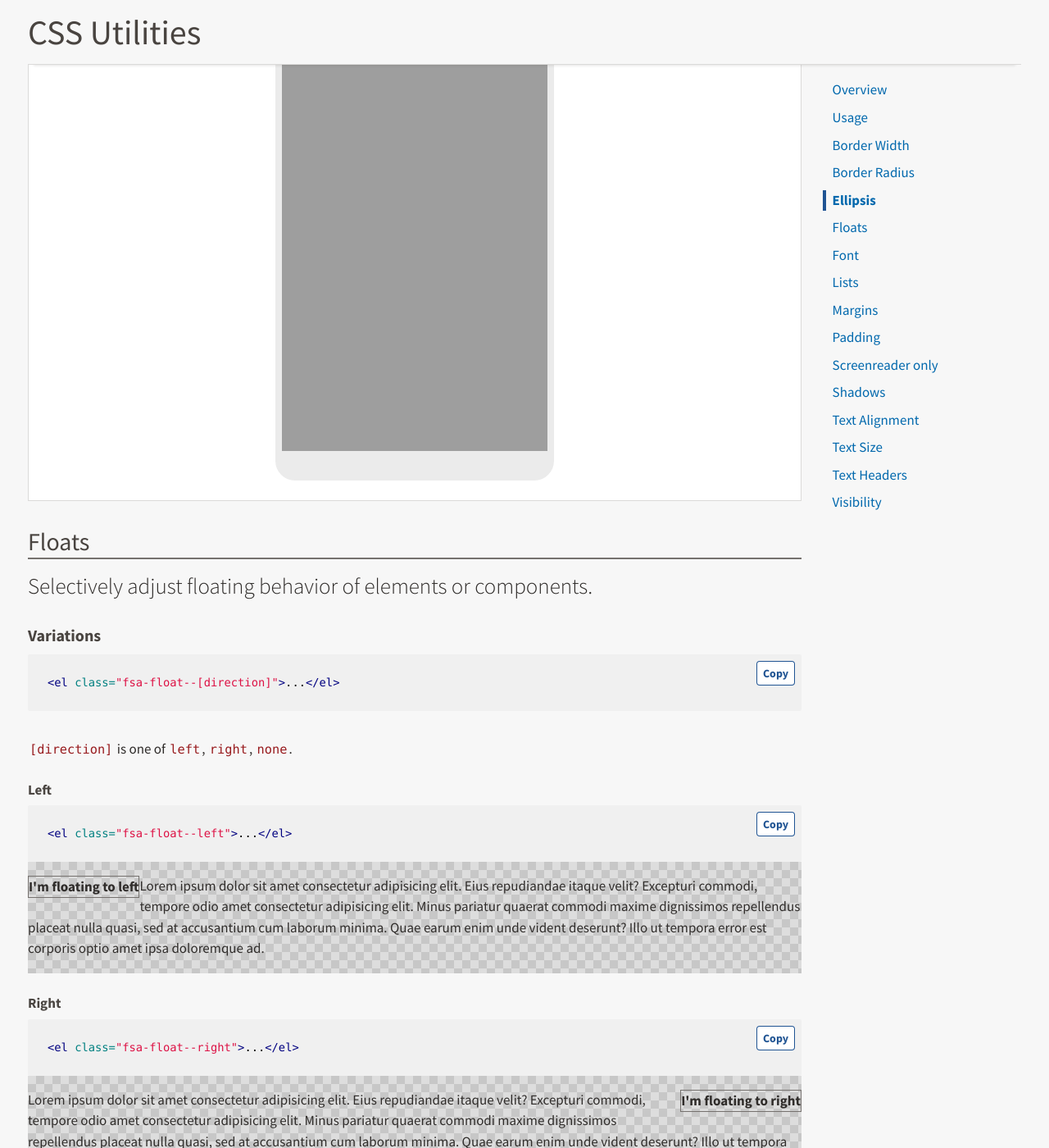
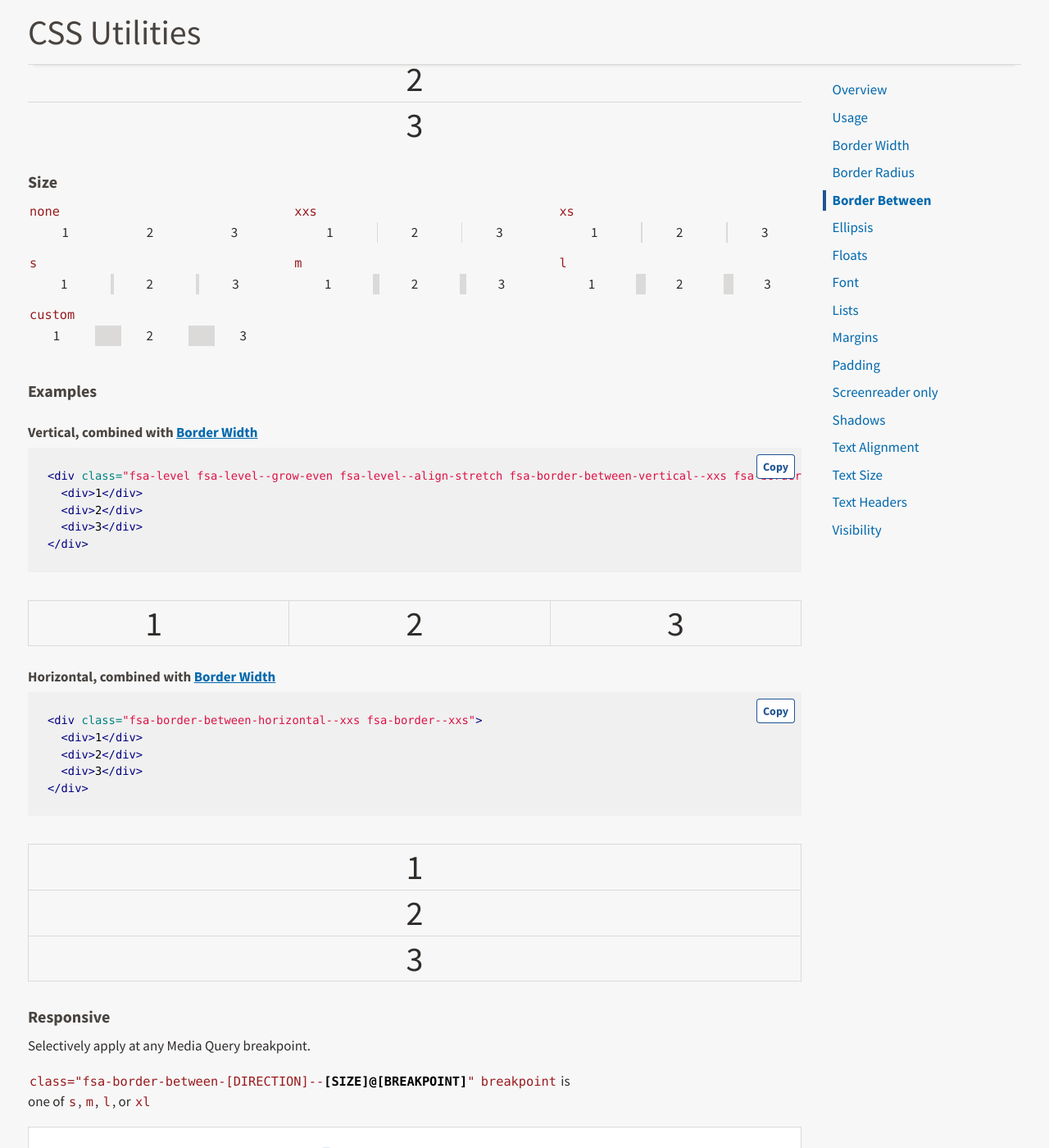
Before and after one commit to USDA-FSA/fsa-design-system, a Jekyll site: the page built from utilities/index.md, in a window 1280 px wide and 1400 px high, scrolled down 6096 px. Shown: the whole window at 82% size. Built offline with Jekyll 4.4.1, drawn with Linux system fonts in a browser that asks for light colours; some of the changed text lies outside the part shown.

Commit message:
CSS Utility: Border Between doc'd [closes ##25]

````diff
--- a/utilities/index.md
+++ b/utilities/index.md
@@ -287,6 +287,163 @@ https://usda-fsa.github.io/fsa-style/demo/rwd__border-radius.html
 {% endcapture %}
 
 {% include rwd-viewer.html %}
+
+
+## Border Between
+
+<p class="fsa-text--lead">Selectively add or adjust borders <strong>between</strong> blocks of content.</p>
+
+### Direction
+
+#### Vertical
+
+```html
+<element class="fsa-border-between-vertical--[SIZE]">
+  <el>1</el>
+  <!-- border appears here -->
+  <el>2</el>
+  <!-- border appears here -->
+  <el>3</el>
+</element>
+```
+
+<div class="fsa-level fsa-level--grow-even fsa-level--align-stretch fsa-border-between-vertical--xxs">
+  <div class="fsa-text-align--center fsa-text-size--6">1</div>
+  <div class="fsa-text-align--center fsa-text-size--6">2</div>
+  <div class="fsa-text-align--center fsa-text-size--6">3</div>
+</div>
+
+#### Horizontal
+
+```html
+<element class="fsa-border-between-horizontal--[SIZE]">
+  <el>1</el>
+  <!-- border appears here -->
+  <el>2</el>
+  <!-- border appears here -->
+  <el>3</el>
+</element>
+```
+
+<div class="fsa-border-between-horizontal--xxs">
+  <div class="fsa-text-align--center fsa-text-size--6">1</div>
+  <div class="fsa-text-align--center fsa-text-size--6">2</div>
+  <div class="fsa-text-align--center fsa-text-size--6">3</div>
+</div>
+
+### Size
+
+<div class="fsa-grid">
+  <div class="fsa-grid__1 fsa-grid__1/3@m">
+    <code>none</code>
+    <div class="fsa-m-b--s fsa-level fsa-level--grow-even fsa-level--align-stretch fsa-border-between-vertical--none">
+      <div class="fsa-text-align--center">1</div>
+      <div class="fsa-text-align--center">2</div>
+      <div class="fsa-text-align--center">3</div>
+    </div>
+  </div>
+  <div class="fsa-grid__1 fsa-grid__1/3@m">
+    <code>xxs</code>
+    <div class="fsa-m-b--s fsa-level fsa-level--grow-even fsa-level--align-stretch fsa-border-between-vertical--xxs">
+      <div class="fsa-text-align--center">1</div>
+      <div class="fsa-text-align--center">2</div>
+      <div class="fsa-text-align--center">3</div>
+    </div>
+  </div>
+  <div class="fsa-grid__1 fsa-grid__1/3@m">
+    <code>xs</code>
+    <div class="fsa-m-b--s fsa-level fsa-level--grow-even fsa-level--align-stretch fsa-border-between-vertical--xs">
+      <div class="fsa-text-align--center">1</div>
+      <div class="fsa-text-align--center">2</div>
+      <div class="fsa-text-align--center">3</div>
+    </div>
+  </div>
+  <div class="fsa-grid__1 fsa-grid__1/3@m">
+    <code>s</code>
+    <div class="fsa-m-b--s fsa-level fsa-level--grow-even fsa-level--align-stretch fsa-border-between-vertical--s">
+      <div class="fsa-text-align--center">1</div>
+      <div class="fsa-text-align--center">2</div>
+      <div class="fsa-text-align--center">3</div>
+    </div>
+  </div>
+  <div class="fsa-grid__1 fsa-grid__1/3@m">
+    <code>m</code>
+    <div class="fsa-m-b--s fsa-level fsa-level--grow-even fsa-level--align-stretch fsa-border-between-vertical--m">
+      <div class="fsa-text-align--center">1</div>
+      <div class="fsa-text-align--center">2</div>
+      <div class="fsa-text-align--center">3</div>
+    </div>
+  </div>
+  <div class="fsa-grid__1 fsa-grid__1/3@m">
+    <code>l</code>
+    <div class="fsa-m-b--s fsa-level fsa-level--grow-even fsa-level--align-stretch fsa-border-between-vertical--l">
+      <div class="fsa-text-align--center">1</div>
+      <div class="fsa-text-align--center">2</div>
+      <div class="fsa-text-align--center">3</div>
+    </div>
+  </div>
+  <div class="fsa-grid__1 fsa-grid__1/3@m">
+    <code>custom</code>
+    <div class="fsa-m-b--s fsa-level fsa-level--grow-even fsa-level--align-stretch fsa-border-between-vertical--custom">
+      <div style="--custom-border-between-vertical: 32px;" class="fsa-text-align--center">1</div>
+      <div style="--custom-border-between-vertical: 32px;" class="fsa-text-align--center">2</div>
+      <div style="--custom-border-between-vertical: 32px;" class="fsa-text-align--center">3</div>
+    </div>
+  </div>
+</div>
+
+### Examples
+
+#### Vertical, combined with [Border Width](#border-width)
+
+```html
+<div class="fsa-level fsa-level--grow-even fsa-level--align-stretch fsa-border-between-vertical--xxs fsa-border--xxs">
+  <div>1</div>
+  <div>2</div>
+  <div>3</div>
+</div>
+```
+<div class="fsa-level fsa-level--grow-even fsa-level--align-stretch fsa-border-between-vertical--xxs fsa-border--xxs">
+  <div class="fsa-text-align--center fsa-text-size--6">1</div>
+  <div class="fsa-text-align--center fsa-text-size--6">2</div>
+  <div class="fsa-text-align--center fsa-text-size--6">3</div>
+</div>
+
+#### Horizontal, combined with [Border Width](#border-width)
+
+```html
+<div class="fsa-border-between-horizontal--xxs fsa-border--xxs">
+  <div>1</div>
+  <div>2</div>
+  <div>3</div>
+</div>
+```
+<div class="fsa-border-between-horizontal--xxs fsa-border--xxs">
+  <div class="fsa-text-align--center fsa-text-size--6">1</div>
+  <div class="fsa-text-align--center fsa-text-size--6">2</div>
+  <div class="fsa-text-align--center fsa-text-size--6">3</div>
+</div>
+
+### Responsive
+
+Selectively apply at any Media Query breakpoint.
+
+<p>
+  <code>class="fsa-border-between-[DIRECTION]--<strong>[SIZE]@[BREAKPOINT]</strong>"</code>
+  <code>breakpoint</code> is one of
+  <code title="small">s</code>,
+  <code title="medium">m</code>,
+  <code title="large">l</code>, or
+  <code title="extra large">xl</code>
+</p>
+
+{% assign rwdSize = "phone" %}
+{% capture rwdURL %}
+https://usda-fsa.github.io/fsa-style/demo/rwd__border-between.html
+{% endcapture %}
+
+{% include rwd-viewer.html %}
+
 
 ## Ellipsis
 
````
